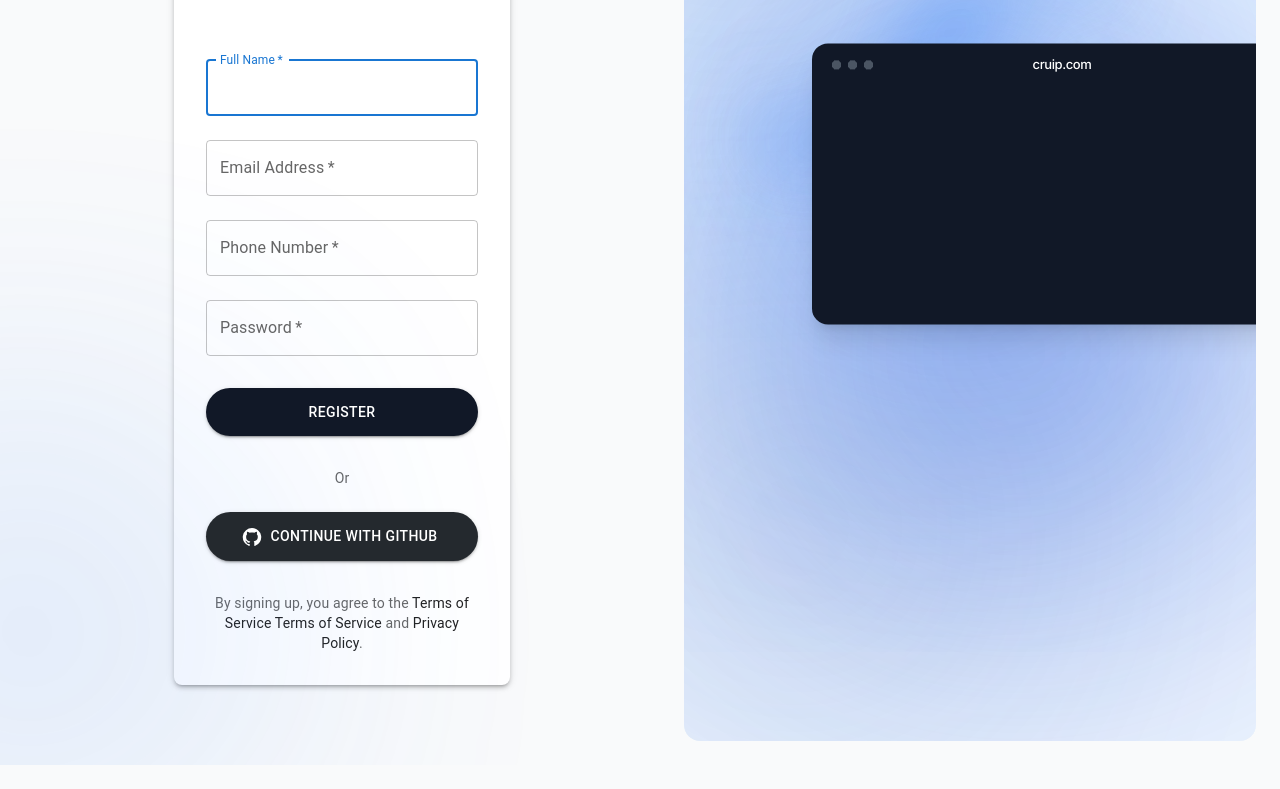
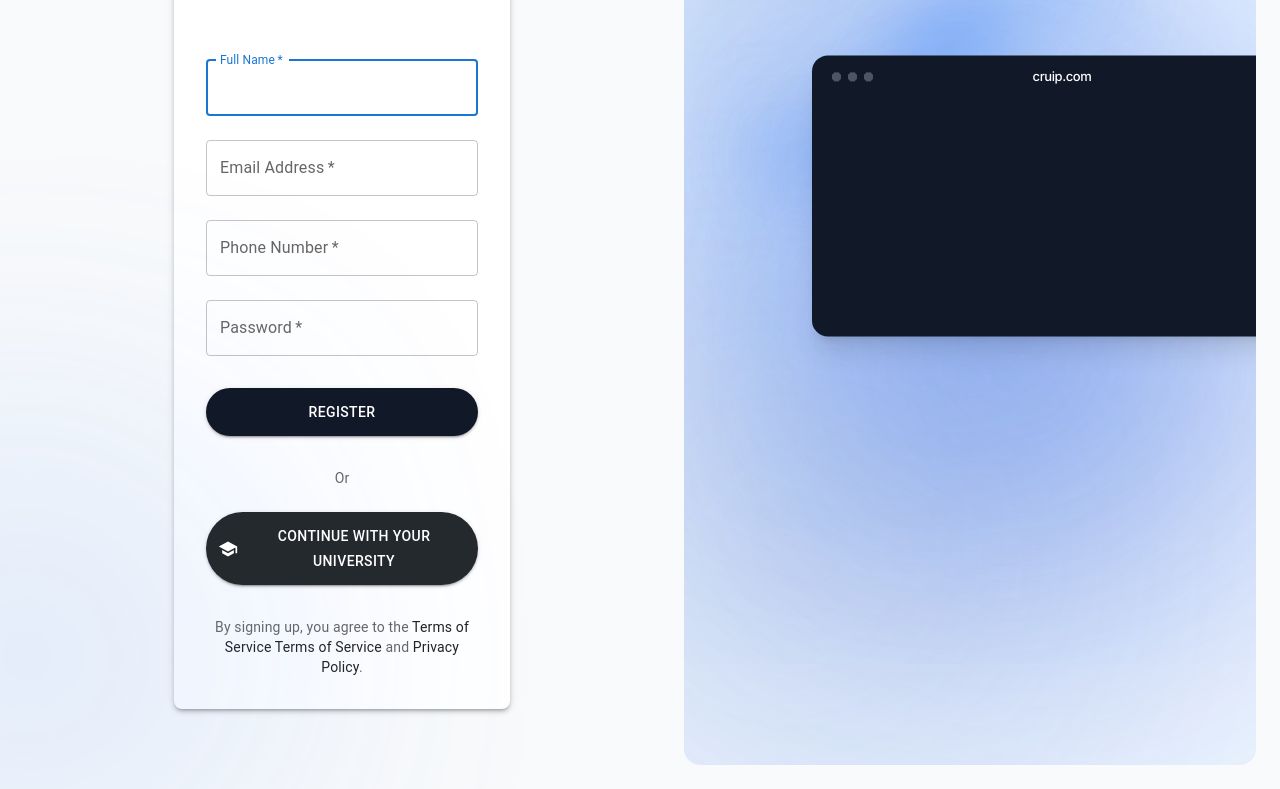
Before and after one commit to AnthonyCampos1234/Avisari, a Next.js app: page /signup in a window 1280 px wide. Shown: the part 397-1186 px from the top of the page. Before the commit the page ends 1162 px from the top, so only its background shows below. Built offline with nearby package versions, Linux system fonts and the light colour scheme.

Commit message:
more changes

```diff
--- a/app/(auth)/signin/page.tsx
+++ b/app/(auth)/signin/page.tsx
@@ -7,7 +7,7 @@ import Link from "next/link";
 import { IconButton, Button, TextField, Container, Box, Typography } from '@mui/material';
 import LoginIcon from '@mui/icons-material/Login';
 import HelpIcon from '@mui/icons-material/Help';
-import GitHubIcon from '@mui/icons-material/GitHub';
+import SchoolIcon from '@mui/icons-material/School';
 import { motion, AnimatePresence } from 'framer-motion';
 
 export default function SignIn() {
@@ -155,7 +155,7 @@ export default function SignIn() {
           <Button
             fullWidth
             variant="contained"
-            startIcon={<GitHubIcon />}
+            startIcon={<SchoolIcon />}
             sx={{
               mt: 1,
               mb: 2,
@@ -165,7 +165,7 @@ export default function SignIn() {
               '&:hover': { bgcolor: '#555' }
             }}
           >
-            Continue with GitHub
+            Continue with your University
           </Button>
           <Box sx={{ mt: 2, textAlign: 'center' }}>
             <Link href="/forgot-password" passHref>
--- a/app/(auth)/signup/page.tsx
+++ b/app/(auth)/signup/page.tsx
@@ -7,7 +7,7 @@ import Link from "next/link";
 import { IconButton, Button, TextField, Container, Box, Typography } from '@mui/material';
 import PersonAddIcon from '@mui/icons-material/PersonAdd';
 import HelpIcon from '@mui/icons-material/Help';
-import GitHubIcon from '@mui/icons-material/GitHub';
+import SchoolIcon from '@mui/icons-material/School';
 import { motion, AnimatePresence } from 'framer-motion';
 
 export default function SignUp() {
@@ -192,7 +192,7 @@ export default function SignUp() {
           <Button
             fullWidth
             variant="contained"
-            startIcon={<GitHubIcon />}
+            startIcon={<SchoolIcon />}
             sx={{
               mt: 1,
               mb: 2,
@@ -202,7 +202,7 @@ export default function SignUp() {
               '&:hover': { bgcolor: '#555' }
             }}
           >
-            Continue with GitHub
+            Continue with your University
           </Button>
           <Box sx={{ mt: 2, textAlign: 'center' }}>
             <Typography variant="body2" color="text.secondary">
```
